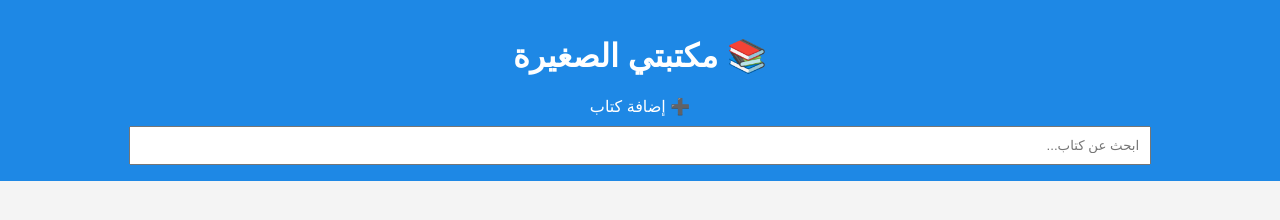
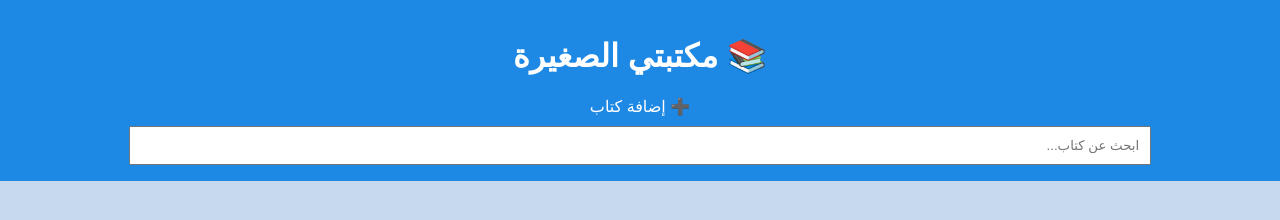
Before and after one commit to tareq-alomari/Small-library, a plain HTML site: page index.html in a window 1280 px wide. Drawn offline with Linux system fonts and the light colour scheme.

Commit message:
تم تعديل لون الخلفيه

```diff
--- a/style.css
+++ b/style.css
@@ -2,8 +2,9 @@ body {
   font-family: 'Arial', sans-serif;
   margin: 0;
   padding: 0;
-  background: #f4f4f4;
+  background: #c7d9ef;
   direction: rtl;
+
 }
 
 header {
```
